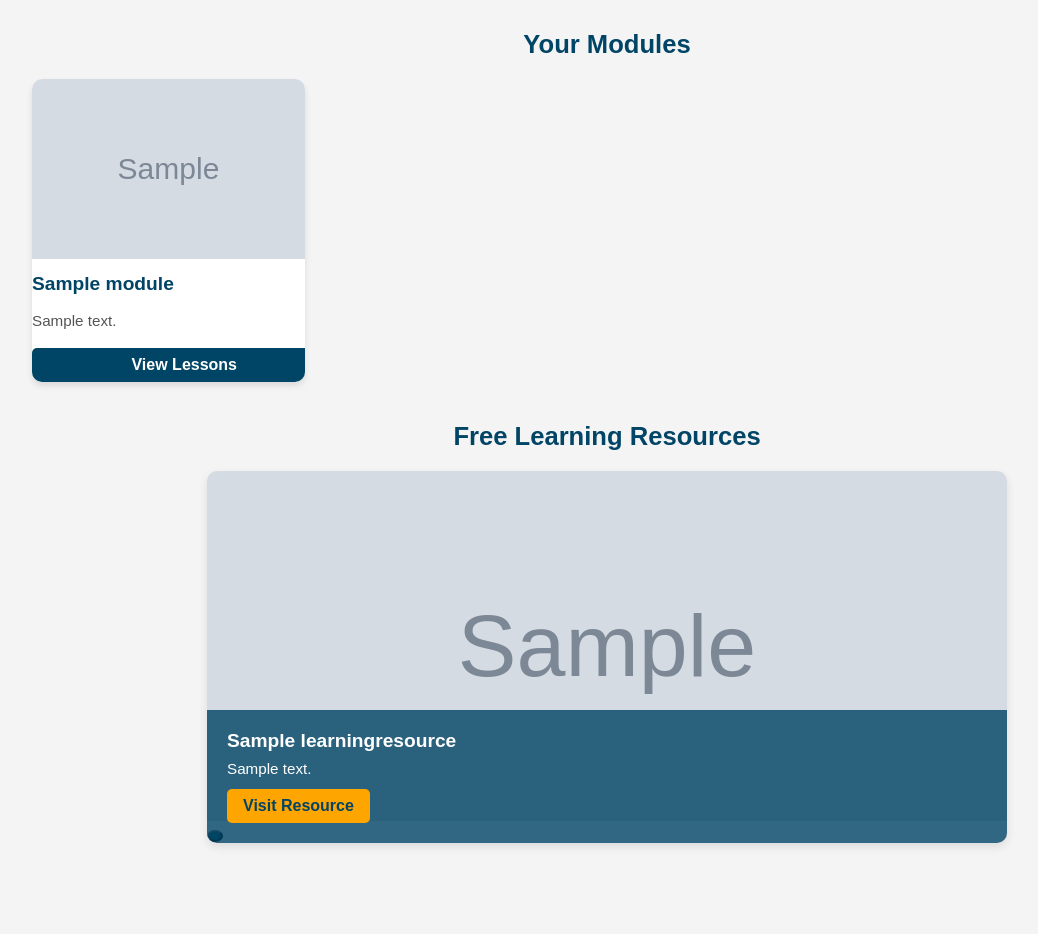
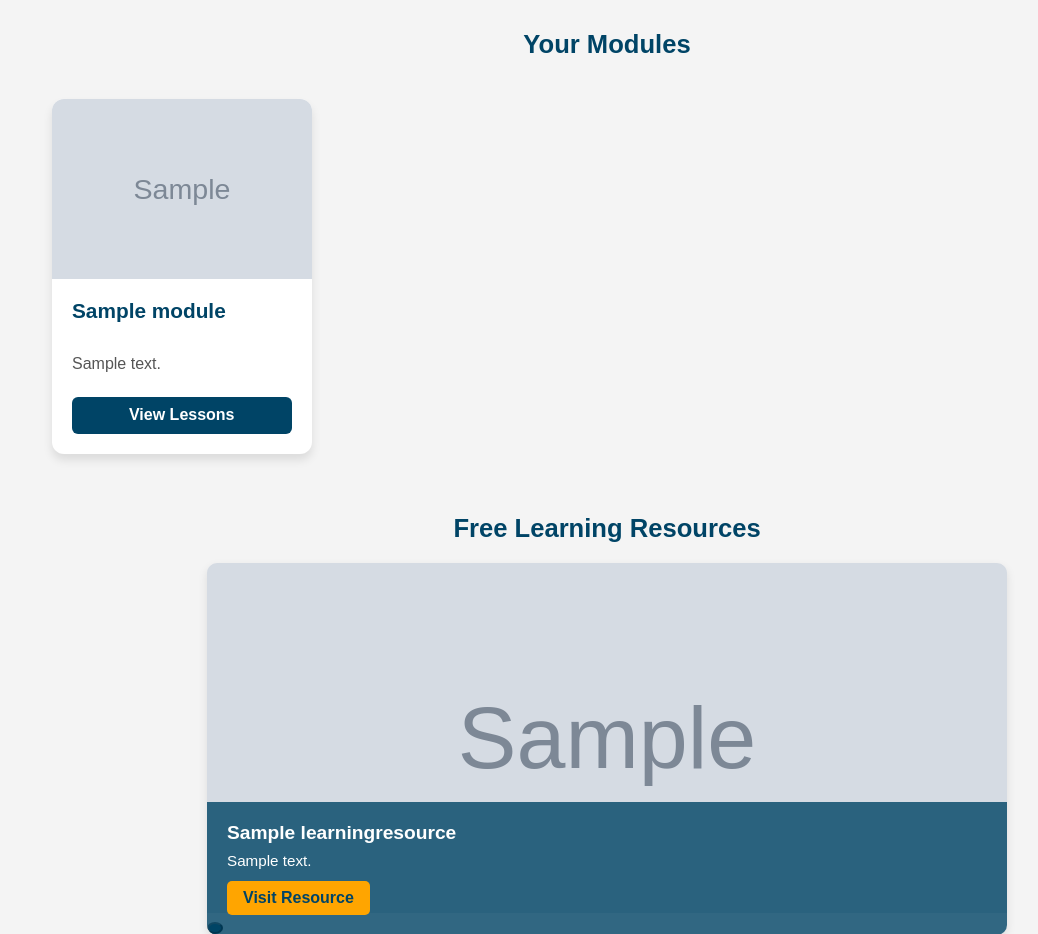
Before and after one commit to BarsilNzola/skill-development-and-certification, a Django app: page /dashboard/ in a window 1280 px wide. Shown: the part 195-1129 px from the top of the page, without its empty margins (33-1071 px from the left). Run offline with Django 5.2, Linux system fonts and the light colour scheme; a user stored in the database is signed in; tables that the repository leaves empty hold one stand-in row (values such as "Sample post"); grey boxes marked "Sample" are stand-in pictures.

Commit message:
module card css

```diff
--- a/static/core/css/dashboard.css
+++ b/static/core/css/dashboard.css
@@ -83,22 +83,25 @@
 
 .module-cards {
     display: grid;
-    grid-template-columns: 1fr;
-    gap: 20px;
+    grid-template-columns: repeat(auto-fit, minmax(250px, 1fr));
+    gap: 24px;
     justify-content: center;
+    padding: 20px;
 }
 
 .module-card {
-    background-color: white;
-    border-radius: 10px;
+    background-color: #fff;
+    border-radius: 12px;
     overflow: hidden;
-    box-shadow: 0 4px 6px rgba(0, 0, 0, 0.1);
+    box-shadow: 0 6px 10px rgba(0, 0, 0, 0.1);
     transition: transform 0.3s ease, box-shadow 0.3s ease;
+    display: flex;
+    flex-direction: column;
 }
 
 .module-card:hover {
-    transform: translateY(-5px);
-    box-shadow: 0 8px 15px rgba(0, 0, 0, 0.15);
+    transform: translateY(-6px);
+    box-shadow: 0 10px 18px rgba(0, 0, 0, 0.15);
 }
 
 .module-img {
@@ -108,30 +111,41 @@
 }
 
 .module-card-content {
-    padding: 15px;
+    padding: 20px;
+    flex: 1;
+    display: flex;
+    flex-direction: column;
+    justify-content: space-between;
 }
 
 .module-card h4 {
-    font-size: 1.2rem;
-    margin: 10px 0;
+    font-size: 1.3rem;
+    margin: 0 0 12px;
     color: #004466;
 }
 
 .module-card p {
-    font-size: 0.95rem;
+    font-size: 1rem;
     color: #555;
-    margin-bottom: 15px;
-    line-height: 1.5;
+    margin-bottom: 20px;
+    line-height: 1.6;
+    flex-grow: 1;
 }
 
 .module-card .btn {
     background-color: #004466;
     color: white;
-    width: 100%;
+    padding: 0.6rem 1rem;
+    font-weight: 600;
+    text-align: center;
+    border-radius: 6px;
+    text-decoration: none;
+    transition: background-color 0.3s ease, transform 0.2s ease;
 }
 
 .module-card .btn:hover {
     background-color: #003355;
+    transform: translateY(-2px);
 }
 
 /* Learning Resources */
--- a/templates/dashboard.html
+++ b/templates/dashboard.html
@@ -29,12 +29,14 @@
         <h3>Your Modules</h3>
         <div class="module-cards">
             {% for module in modules %}
-                <div class="module-card">
-                    <img src="{{ module.image.url }}" alt="{{ module.title }}" class="module-img">
+            <div class="module-card">
+                <img src="{{ module.image.url }}" alt="{{ module.title }}" class="module-img">
+                <div class="module-card-content">
                     <h4>{{ module.title }}</h4>
                     <p>{{ module.course.description }}</p>
                     <a href="{% url 'core:module_lessons' module.id %}" class="btn">View Lessons</a>
                 </div>
+            </div>
             {% endfor %}
         </div>
     </section>
```
